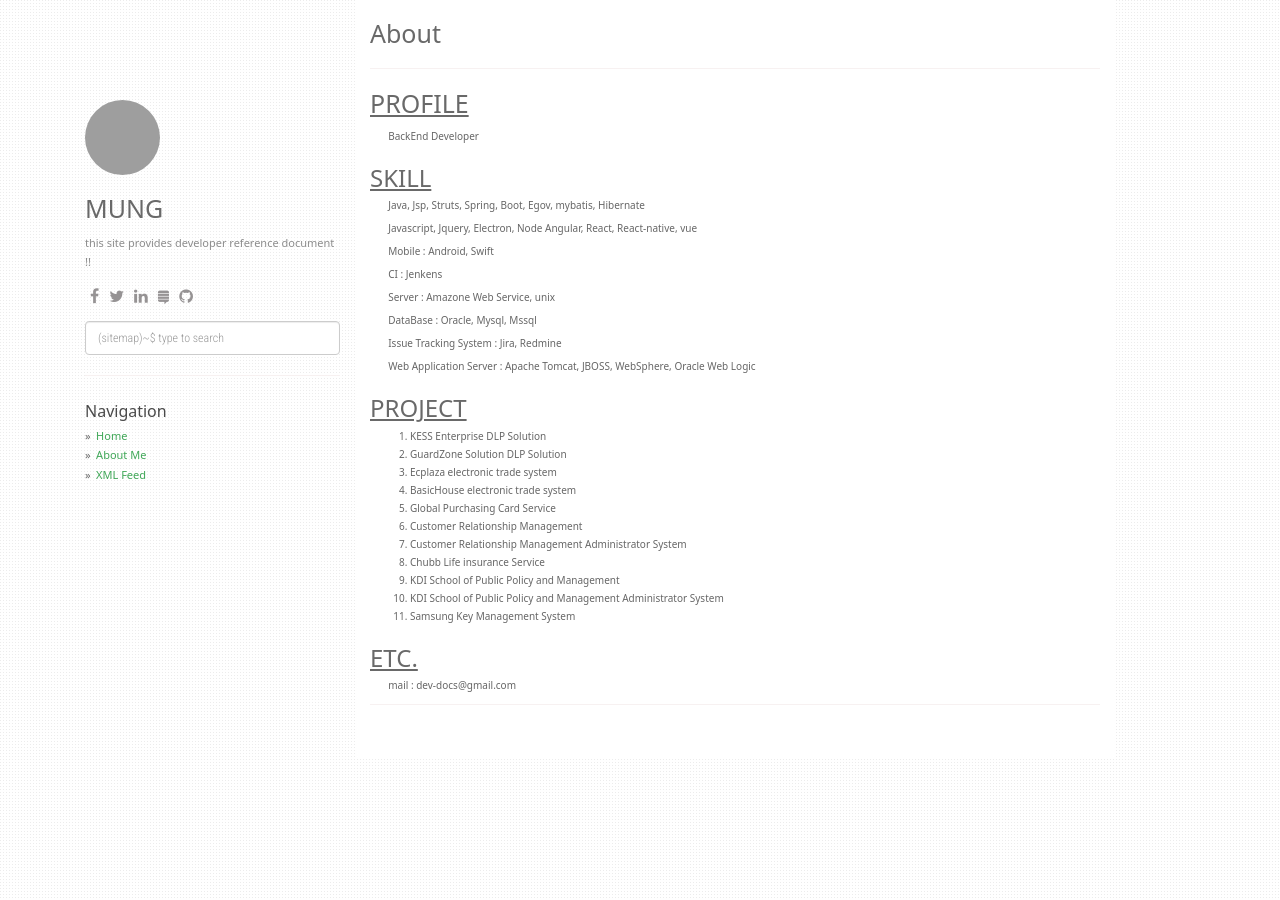
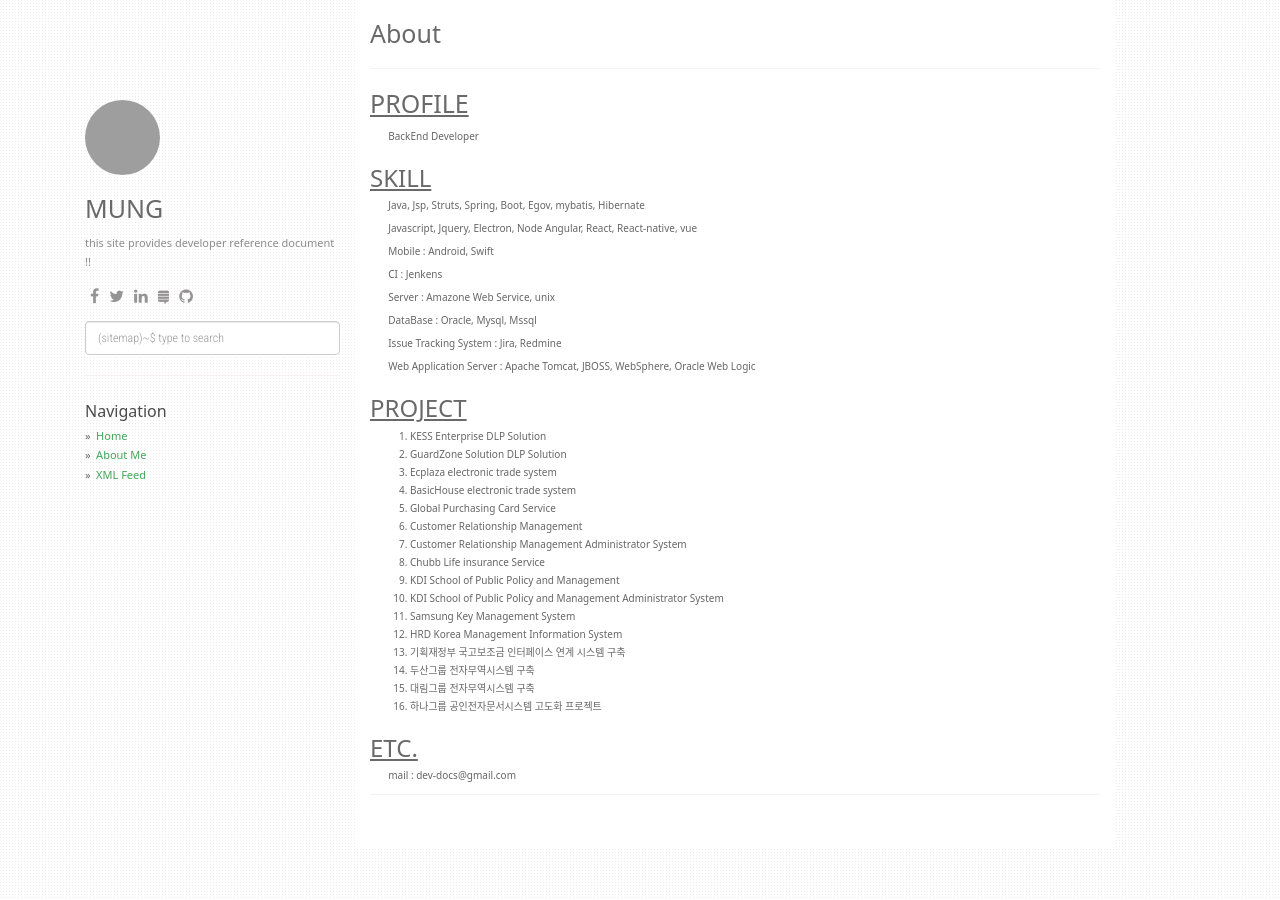
Before and after one commit to dev-docs/document, a Jekyll site: the page built from about.md, in a window 1280 px wide. Built offline with Jekyll 4.4.1, drawn with Linux system fonts in a browser that asks for light colours; nearby versions of some CDN libraries; grey boxes are pictures that could not be loaded.

Commit message:
Update about.md

```diff
--- a/about.md
+++ b/about.md
@@ -41,6 +41,12 @@ permalink: /about/
 9. KDI School of Public Policy and Management
 10. KDI School of Public Policy and Management Administrator System
 11. Samsung Key Management System
+12. HRD Korea Management Information System
+13. 기획재정부 국고보조금 인터페이스 연계 시스템 구축
+14. 두산그룹 전자무역시스템 구축
+15. 대림그룹 전자무역시스템 구축
+16. 하나그룹 공인전자문서시스템 고도화 프로젝트
+
 
 
 
```
